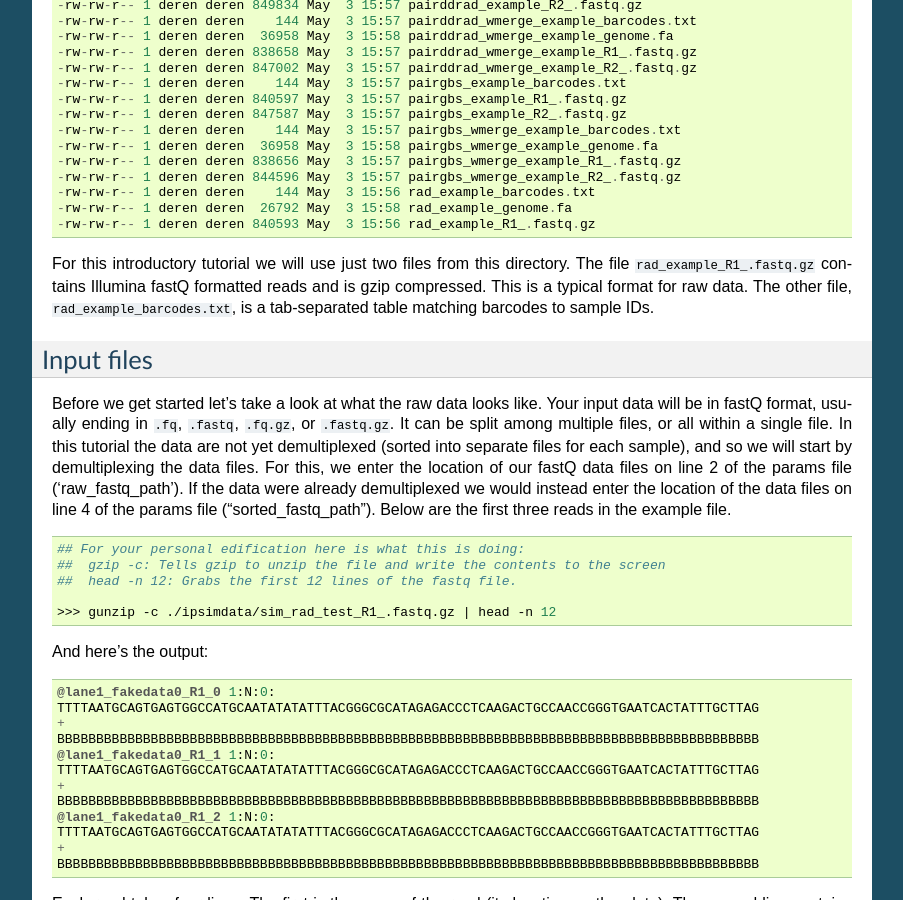
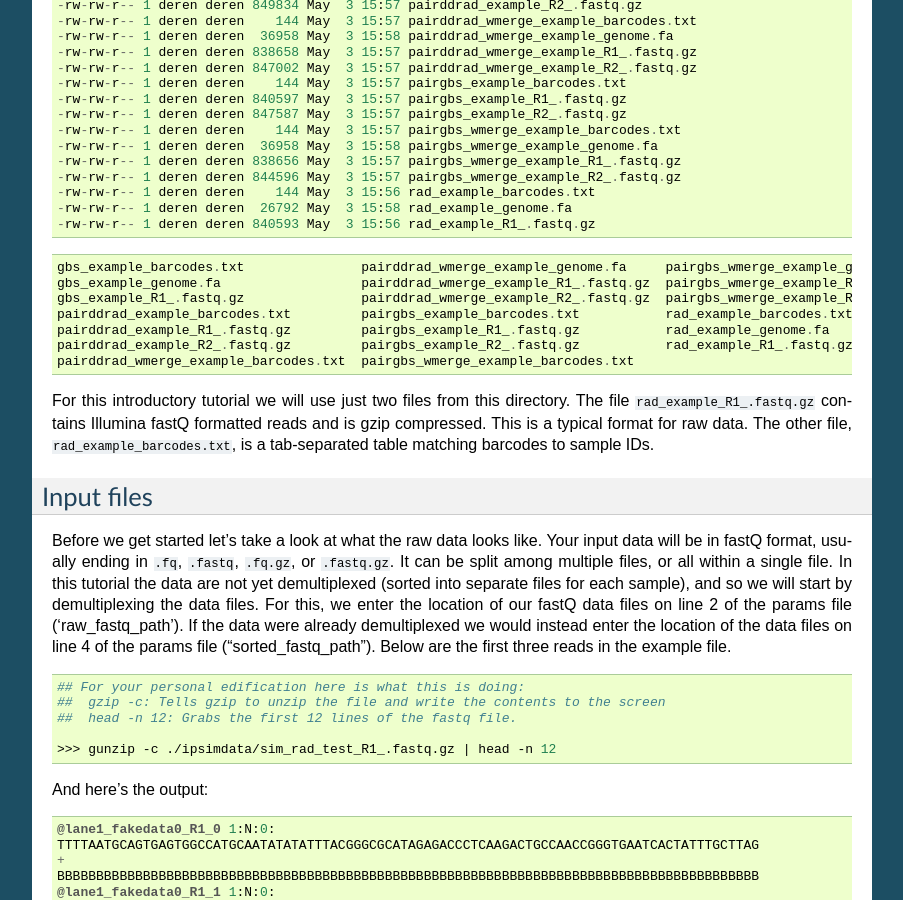
Before and after one commit to dereneaton/ipyrad, a Sphinx documentation site: the page built from docs/tutorial_intro_cli.rst, in a window 1280 px wide and 900 px high, scrolled down 695 px. Shown: the whole window, without its empty margins (198-1101 px from the left). Built offline with Sphinx 7.4.7, drawn with Linux system fonts in a browser that asks for light colours; pages that are not in the unit, such as notebooks, are missing from menus; the version number is read from the project's files by our own code.

Commit message:
docs update

```diff
--- a/docs/tutorial_intro_cli.rst
+++ b/docs/tutorial_intro_cli.rst
@@ -66,6 +66,17 @@ it contains many different files representing different test data sets.
     -rw-rw-r-- 1 deren deren    144 May  3 15:56 rad_example_barcodes.txt
     -rw-rw-r-- 1 deren deren  26792 May  3 15:58 rad_example_genome.fa
     -rw-rw-r-- 1 deren deren 840593 May  3 15:56 rad_example_R1_.fastq.gz
+
+
+.. parsed-literal::
+    gbs_example_barcodes.txt               pairddrad_wmerge_example_genome.fa     pairgbs_wmerge_example_genome.fa
+    gbs_example_genome.fa                  pairddrad_wmerge_example_R1_.fastq.gz  pairgbs_wmerge_example_R1_.fastq.gz
+    gbs_example_R1_.fastq.gz               pairddrad_wmerge_example_R2_.fastq.gz  pairgbs_wmerge_example_R2_.fastq.gz
+    pairddrad_example_barcodes.txt         pairgbs_example_barcodes.txt           rad_example_barcodes.txt
+    pairddrad_example_R1_.fastq.gz         pairgbs_example_R1_.fastq.gz           rad_example_genome.fa
+    pairddrad_example_R2_.fastq.gz         pairgbs_example_R2_.fastq.gz           rad_example_R1_.fastq.gz
+    pairddrad_wmerge_example_barcodes.txt  pairgbs_wmerge_example_barcodes.txt
+
 
 
 For this introductory tutorial we will use just two files from
@@ -681,7 +692,7 @@ Again we can ask for the results:
 
 .. code-block:: bash
 
-    ipyrad -p params-iptest.txt -r
+    >>> ipyrad -p params-iptest.txt -r
 
 And here the important information is the number of ``reads_consens``. This is
 the number of "good" reads within each sample that we'll send on to the next step.
@@ -742,7 +753,7 @@ same locus, based on sequence similarity.
 
 .. code-block:: bash
 
-    ipyrad -p params-iptest.txt -s 6
+    >>> ipyrad -p params-iptest.txt -s 6
 
 .. parsed-literal::
 
```
